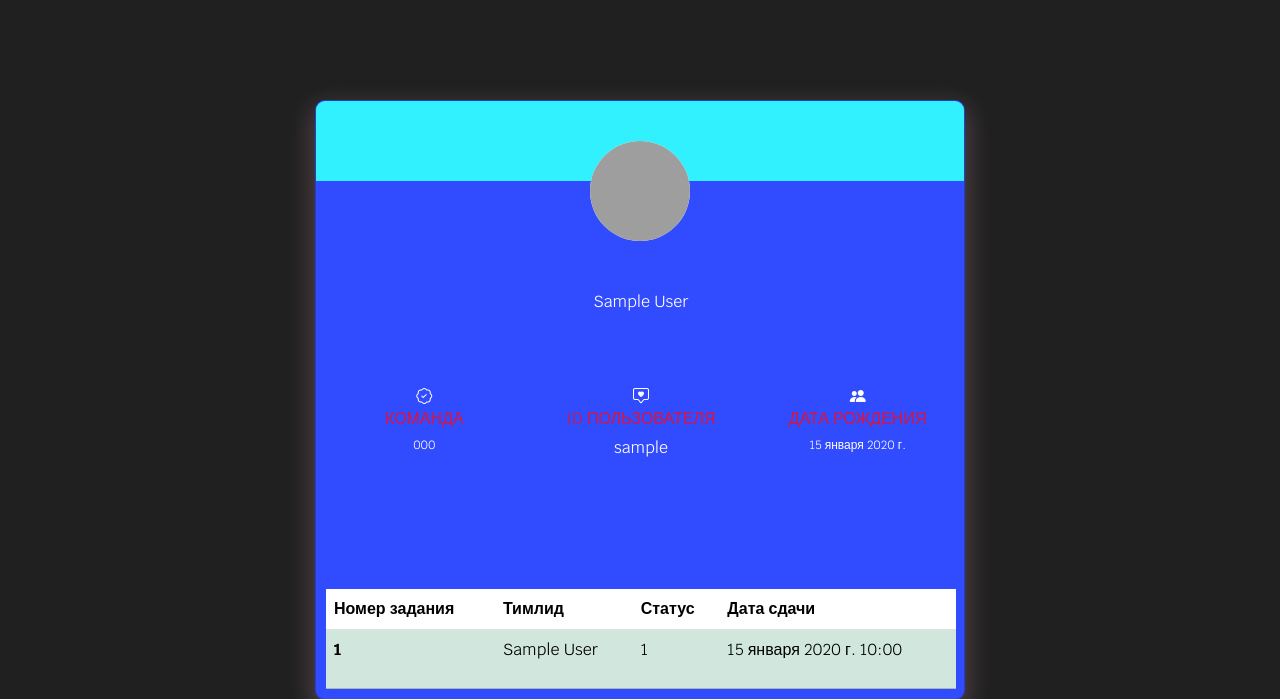
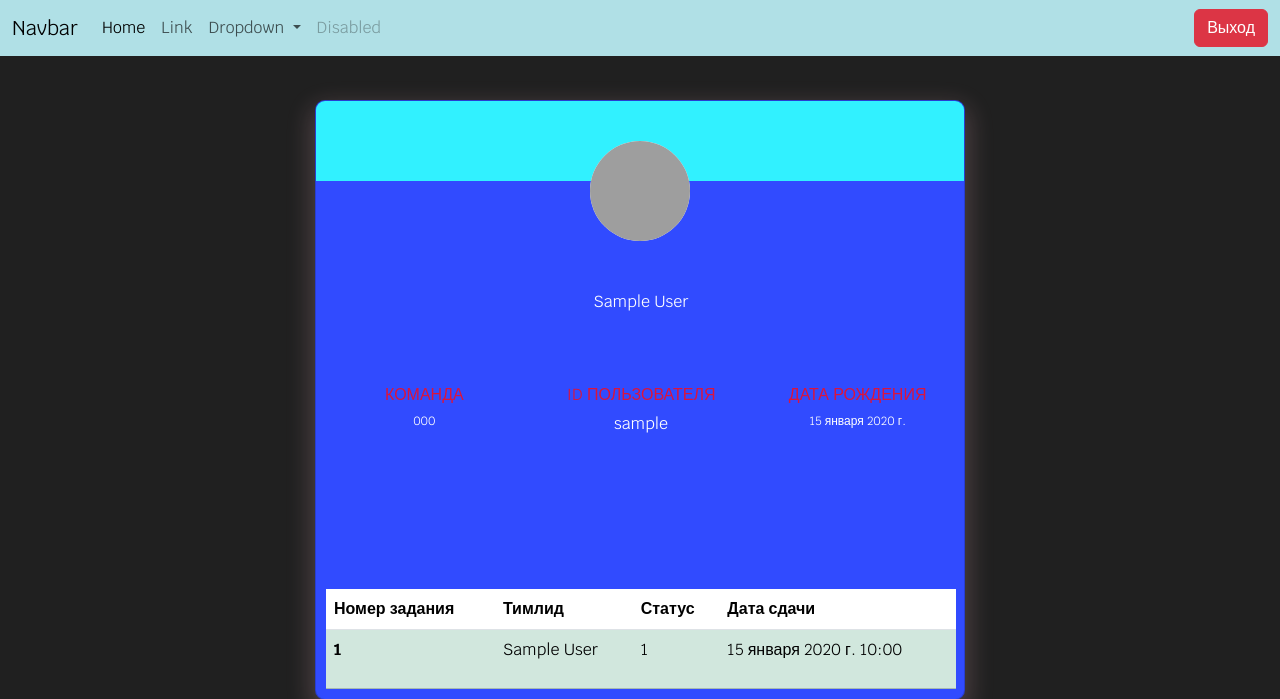
Before and after one commit to elena-zavadskaya/DjangoUniversity, a Django app: page /info/ in a window 1280 px wide. Shown: the top 699 px of the page. Run offline with Django 4.2, Linux system fonts and the light colour scheme; a user stored in the database is signed in; tables that the repository leaves empty hold one stand-in row (values such as "Sample post"); some libraries are stand-ins or nearby versions; grey boxes are pictures that could not be loaded.

Commit message:
Добавила регистрацию пользоавателя.

```diff
--- a/newProject/urls.py
+++ b/newProject/urls.py
@@ -15,16 +15,17 @@ Including another URLconf
     2. Add a URL to urlpatterns:  path('blog/', include('blog.urls'))
 """
 from django.contrib import admin
-from django.urls import path
-
-import view
+from django.contrib.auth.views import LogoutView
+from django.urls import path, reverse_lazy
 from test_django import views
 
 urlpatterns = [
     path('admin/', admin.site.urls),
-    path('info/', views.show_info),
+    path('info/', views.show_info, name='info'),
     path('signup_login/', views.sign_up_log_in),
     path('', views.index, name='home'),
     path('create/', views.create, name='create'),
     path('tasks_home/', views.tasks_home, name='tasks_home'),
+    path('logout/', LogoutView.as_view(next_page=reverse_lazy('home')), name='logout'),
+    path('user_logout', views.logout_user, name='logout_user'),
 ]
--- /dev/null
+++ b/templates/base.html
@@ -0,0 +1,55 @@
+<!DOCTYPE html>
+<html lang="en">
+<head>
+    <meta charset="UTF-8">
+    <title>Title</title>
+    {% load django_bootstrap5 %}
+    {% bootstrap_css %}
+    {% bootstrap_javascript %}
+    {% load static %}
+    <link rel = "stylesheet" type="text/css" href="{% static 'css/show_info.css' %}"/>
+</head>
+<header>
+
+    <nav class="navbar navbar-expand-lg" style="background-color: #B0E0E6">
+  <div class="container-fluid">
+    <a class="navbar-brand" href="#">Navbar</a>
+    <button class="navbar-toggler" type="button" data-bs-toggle="collapse" data-bs-target="#navbarSupportedContent" aria-controls="navbarSupportedContent" aria-expanded="false" aria-label="Toggle navigation">
+      <span class="navbar-toggler-icon"></span>
+    </button>
+    <div class="collapse navbar-collapse" id="navbarSupportedContent">
+      <ul class="navbar-nav me-auto mb-2 mb-lg-0">
+        <li class="nav-item">
+          <a class="nav-link active" aria-current="page" href="#">Home</a>
+        </li>
+        <li class="nav-item">
+          <a class="nav-link" href="#">Link</a>
+        </li>
+        <li class="nav-item dropdown">
+          <a class="nav-link dropdown-toggle" href="#" id="navbarDropdown" role="button" data-bs-toggle="dropdown" aria-expanded="false">
+            Dropdown
+          </a>
+          <ul class="dropdown-menu" aria-labelledby="navbarDropdown">
+            <li><a class="dropdown-item" href="#">Action</a></li>
+            <li><a class="dropdown-item" href="#">Another action</a></li>
+            <li><hr class="dropdown-divider"></li>
+            <li><a class="dropdown-item" href="#">Something else here</a></li>
+          </ul>
+        </li>
+        <li class="nav-item">
+          <a class="nav-link disabled" href="#" tabindex="-1" aria-disabled="true">Disabled</a>
+        </li>
+      </ul>
+      <form class="d-flex">
+          <a href="{% url 'logout_user' %}" class="btn btn-danger" type="submit">Выход</a>
+      </form>
+    </div>
+  </div>
+</nav>
+
+</header>
+<body>
+    {% block content %}
+    {% endblock %}
+</body>
+</html>
--- a/templates/workerInfo.html
+++ b/templates/workerInfo.html
@@ -3,6 +3,7 @@
     <head>
         <meta charset="UTF-8">
         <title>Информация о сотруднике</title>
+        {% extends "base.html" %}
         {% load django_bootstrap5 %}
         {% bootstrap_css %}
         {% bootstrap_javascript %}
@@ -11,6 +12,7 @@
         <link rel="stylesheet" href="https://cdn.jsdelivr.net/npm/bootstrap-icons@1.8.1/font/bootstrap-icons.css">
     </head>
     <body>
+        {% block content %}
             <div class="card">
               <div class="ds-top"></div>
               <div class="avatar-holder">
@@ -61,5 +63,6 @@
               </tbody>
             </table>
             </div>
+        {% endblock %}
     </body>
 </html>
--- a/test_django/views.py
+++ b/test_django/views.py
@@ -1,13 +1,20 @@
 import hashlib
-import os
 from pathlib import Path
 
+from django.contrib.auth import logout, authenticate, login
+from django.contrib.auth.models import User
 from django.shortcuts import render, redirect
 
 from test_django.forms import TaskForm
 from test_django.models import Worker, Task
 
 BASE_DIR = Path(__file__).resolve().parent.parent
+
+
+def logout_user(request):
+    if request.user.is_authenticated:
+        logout(request)
+    return redirect('/')
 
 
 def index(request):
@@ -23,7 +30,6 @@ def show_info(request):
         worker = Worker.objects.get(id_user_id=user.id)
         tasks = Task.objects.filter(worker=worker.id)
         tasks = list(tasks)
-        # print(BASE_DIR / "static")
         return render(request, 'workerInfo.html',
                       {"worker": worker,
                        "link_img": hashlib.md5(user.email.encode('utf-8')).hexdigest(),
@@ -37,7 +43,25 @@ def sign_up_log_in(request):
         return render(request, 'signUpLogIn.html')
 
     else:
-        pass
+        if (request.POST.get("email") != None):
+            email = request.POST.get("email")
+            password = request.POST.get("password")
+            username = User.objects.get(email=email).username
+            user = authenticate(username=username, password=password)
+
+            try:
+                login(request, user)
+                return redirect("/info")
+            except Exception:
+                print("Not correct email or pass")
+                return redirect("")
+        else:
+            email = request.POST.get("create_email")
+            username = request.POST.get("create_user_name")
+            password = request.POST.get("create_password")
+            user = User.objects.create_user(email=email, username=username, password=password)
+            login(request, user)
+            return redirect("/info")
 
 
 def create(request):
```
Also changed, not shown: templates/signUpLogIn.html (+8 -6 lines). Lines whose indentation alone changed are shown as unchanged.
